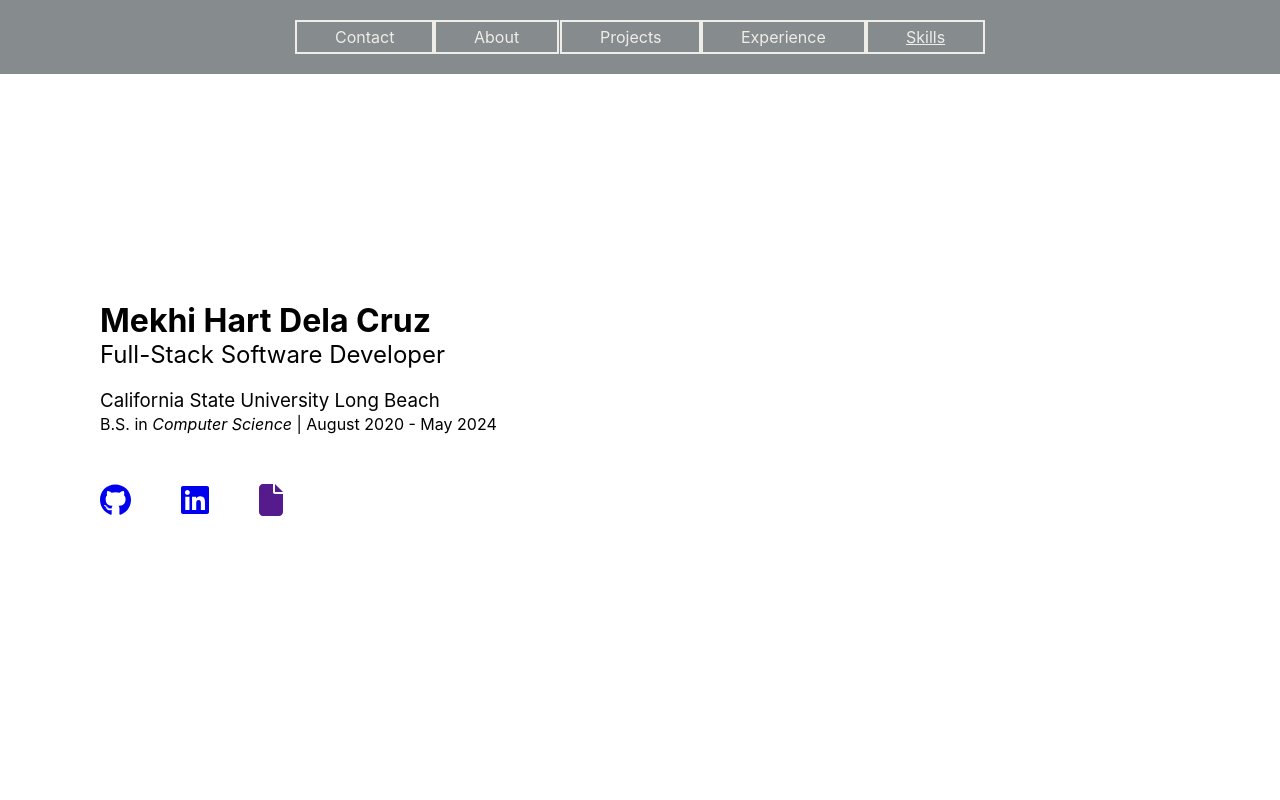
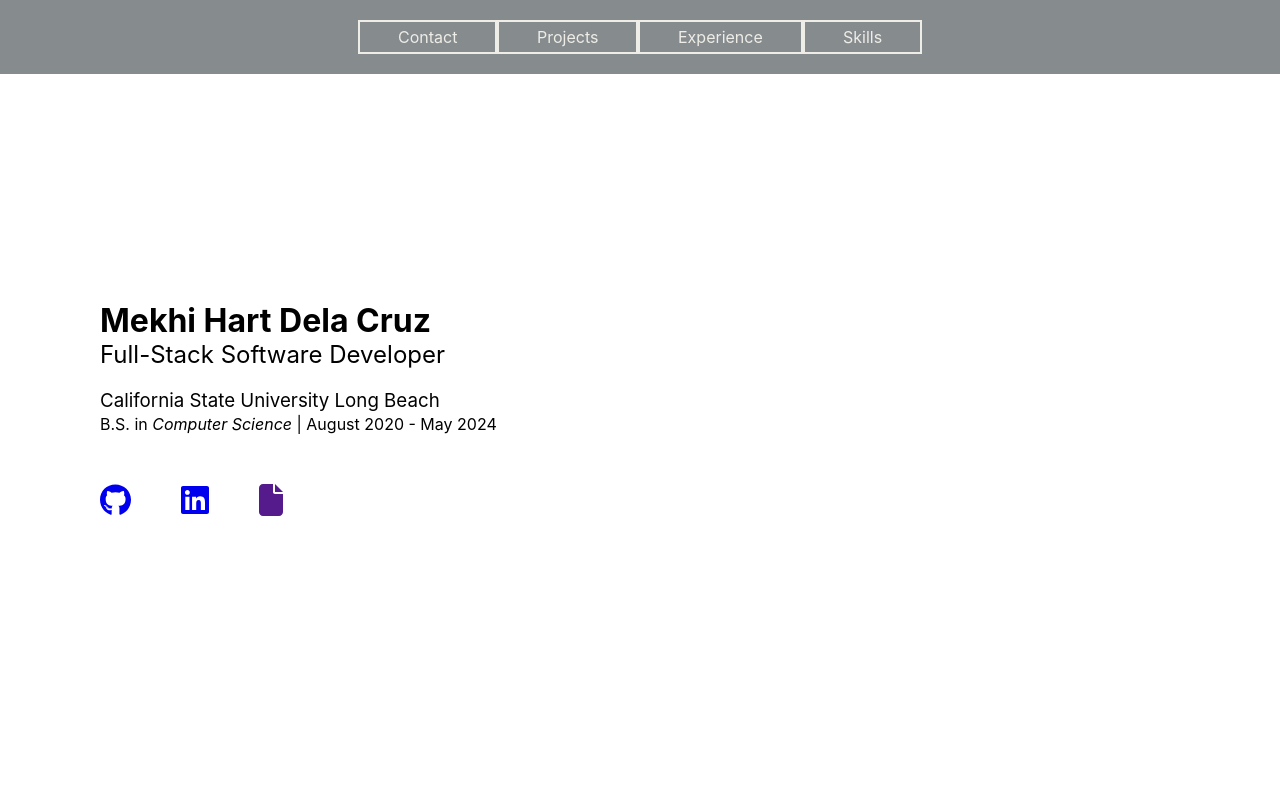
Before and after one commit to MekhiHart/portfolio, a React (Create React App) app: page / in a window 1280 px wide. Shown: the top 800 px of the page. Built offline with nearby package versions, Linux system fonts and the light colour scheme.

Commit message:
added use effect for getting elements for target divs

```diff
--- a/src/App.js
+++ b/src/App.js
@@ -6,6 +6,12 @@ import { useEffect, useState} from "react";
 
 
 function App() {
+  function scrollToDiv(divTarget){
+    console.log("target: ", divTarget)
+    divTarget.scrollIntoView({behavior:"smooth"})
+  }
+
+  const [scrollDivs, setScrollDivs] = useState([])
   useEffect(() =>{ // * invoked when app is rendered
     var lastScrollTop;
     const navbar = document.getElementById('nav');
@@ -21,15 +27,15 @@ function App() {
     });
   }, [])
 
-
-
-
-
-
+  useEffect(() =>{
+    const heroDiv = document.getElementById("HERO")
+    const skillsDiv = document.getElementById("SKILLS")
+    setScrollDivs([heroDiv, skillsDiv])
+  },[])
 
   return (
     <>
-      <NavBar/>
+      <NavBar scrollToDiv={scrollToDiv} scrollDivs={scrollDivs}/>
       <Hero/>
       <Skills/>
       <Hero/>
--- a/src/Components/Hero.jsx
+++ b/src/Components/Hero.jsx
@@ -4,7 +4,7 @@ import {faFile} from '@fortawesome/free-solid-svg-icons'
 
 export default function Hero(){
     return(
-    <div className="hero--container fullScreen">
+    <div className="hero--container fullScreen" id='HERO'>
         <div className="hero--intro">
             <h1 style={{marginBottom: "-20px" , fontWeight:"bold"}}>Mekhi Hart Dela Cruz</h1>
             <h2>Full-Stack Software Developer</h2>
--- a/src/Components/NavBar.jsx
+++ b/src/Components/NavBar.jsx
@@ -1,14 +1,13 @@
 
 export default function NavBar(props){
-
-
+    const {scrollToDiv, scrollDivs} = props
+    const [skillsDiv] = scrollDivs
     return(
         <nav id="nav">
             <a>Contact</a>
-            <a>About</a>
             <a>Projects</a>
             <a>Experience</a>
-            <a href="#">Skills</a>
+            <a onClick={() => scrollToDiv(skillsDiv)}>Skills</a>
         </nav>
     )
 }
--- a/src/Components/Skills.jsx
+++ b/src/Components/Skills.jsx
@@ -2,7 +2,7 @@ import { FontAwesomeIcon } from '@fortawesome/react-fontawesome'
 import {faGithub, faReact} from "@fortawesome/free-brands-svg-icons"
 import {faDatabase,faScrewdriverWrench,faTerminal} from '@fortawesome/free-solid-svg-icons'
 import { icon } from '@fortawesome/fontawesome-svg-core'
-
+import { useEffect } from 'react'
 
 export default function Skills(){
     const buttons = []
@@ -19,7 +19,6 @@ export default function Skills(){
     for (let i=1; i<5; i++){
         const style = i > 2 ? {paddingTop:"30px"} : {} // * adds gap between first row and second row buttons
         style.margin = "0 auto"
-        if(i > 2) console.log("style")
         buttons.push(
             (
                 <div style={style}>
@@ -30,7 +29,7 @@ export default function Skills(){
         )
     }
     return(
-        <div className="skills--container">
+        <div className="skills--container" id='SKILLS'>
             <h1>Technical Skills</h1>
             <div className="skills--grid">
                 {buttons}
```
